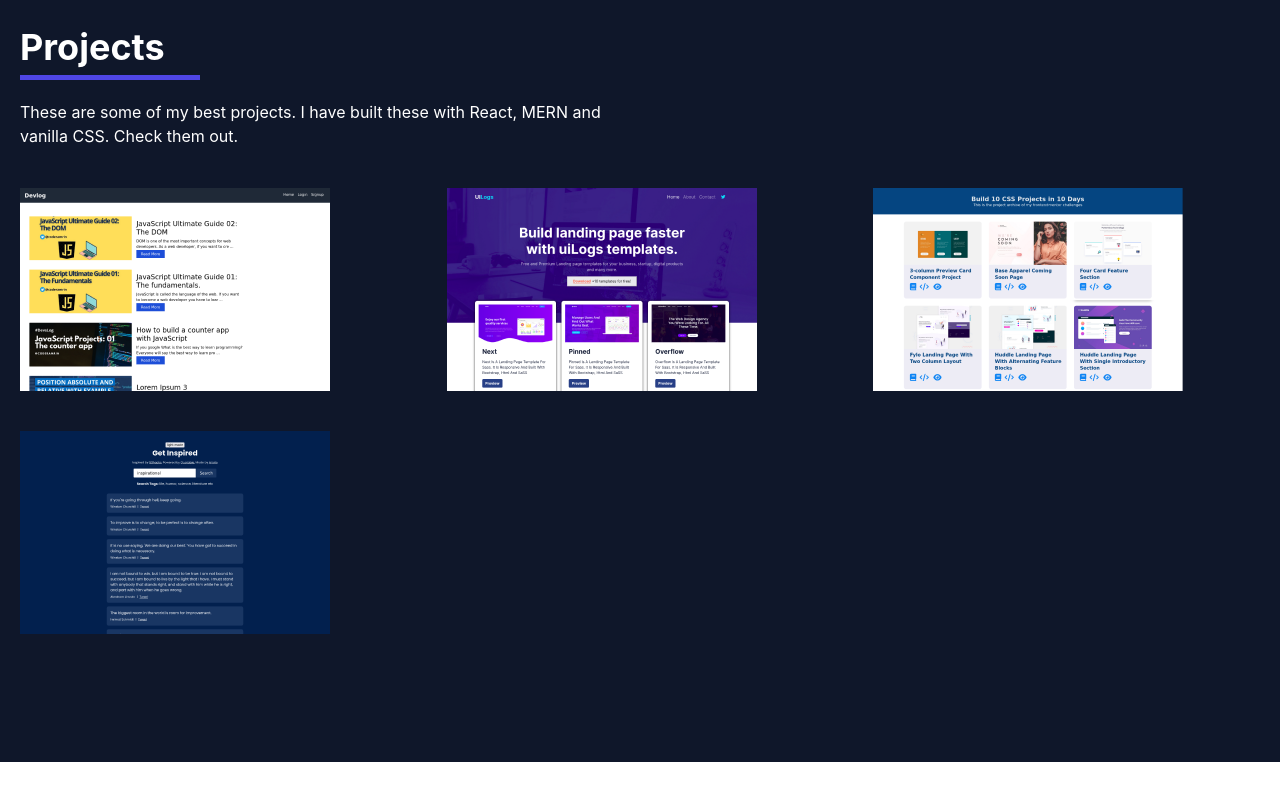
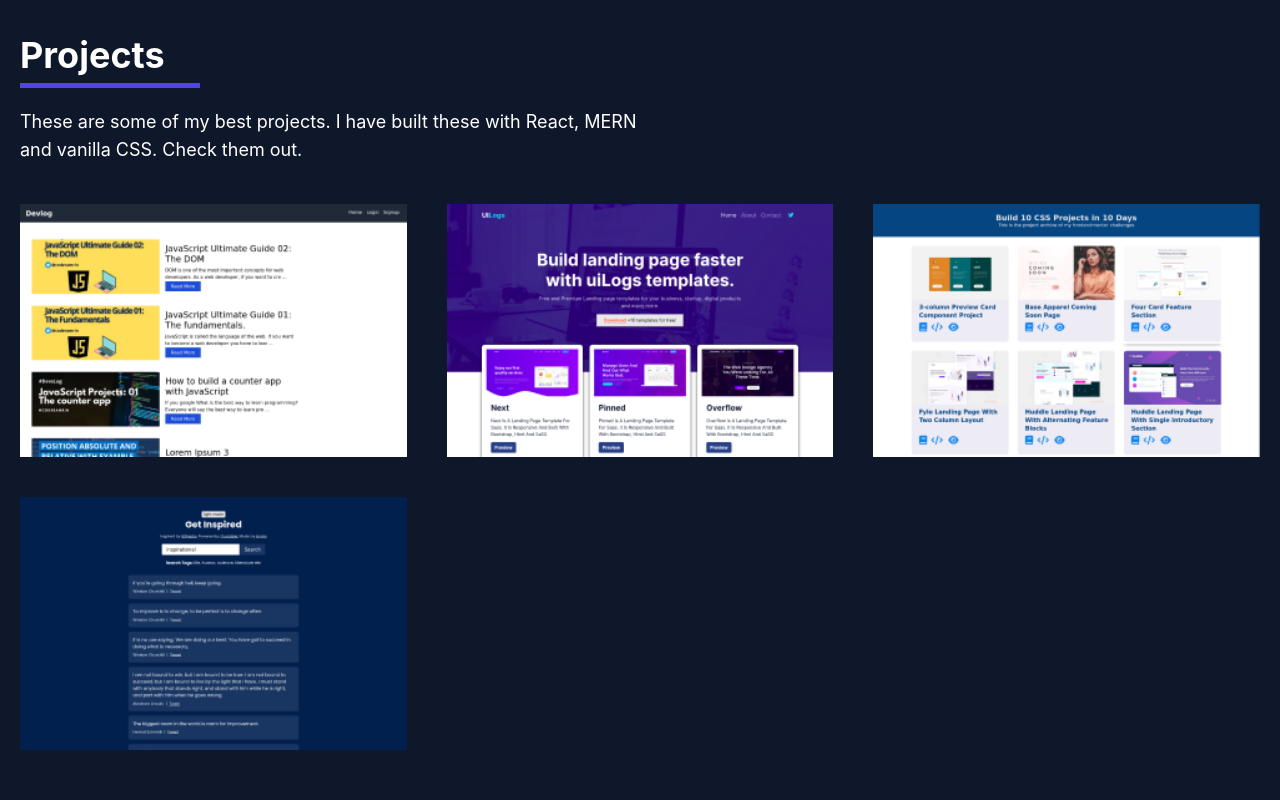
Before and after one commit to Fhasaj/Personal-Webiste, a React (Create React App) app: page / in a window 1280 px wide. Shown: the part 1462-2262 px from the top of the page. Before the commit the page ends 2224 px from the top, so only its background shows below. Built offline with nearby package versions, Linux system fonts and the light colour scheme.

Commit message:
FIX - .css files + projects.js

```diff
--- a/src/App.css
+++ b/src/App.css
@@ -2,48 +2,16 @@
 @tailwind components;
 @tailwind utilities;
 
-.App {
-  text-align: center;
+html {
+    scroll-behavior: smooth;
 }
 
-.App-logo {
-  height: 40vmin;
-  pointer-events: none;
+body {
+    @apply text-lg
 }
 
-@media (prefers-reduced-motion: no-preference) {
-  .App-logo {
-    animation: App-logo-spin infinite 20s linear;
-  }
-}
-
-.App-header {
-  background-color: #282c34;
-  min-height: 100vh;
-  display: flex;
-  flex-direction: column;
-  align-items: center;
-  justify-content: center;
-  font-size: calc(10px + 2vmin);
-  color: white;
-}
-
-.App-link {
-  color: #61dafb;
-}
-
-@keyframes App-logo-spin {
-  from {
-    transform: rotate(0deg);
-  }
-  to {
-    transform: rotate(360deg);
-  }
-}
-/* hero */
-h1 {
-  font-family: 'Pacifico', cursive;
-  line-height: 1.5 !important;
+.projects img {
+    width: 100%;
 }
 
 /* color */
@@ -63,9 +31,6 @@ h1 {
     color: #7477FF;
 }
 
-.mobile-nav {
-  @apply block md:hidden fixed top-10 py-2 w-full h-full bg-gray-900 duration-500;
-}
 
 nav li a {
     @apply px-4 py-5 text-lg;
@@ -74,3 +39,14 @@ nav li a {
 nav li a:hover {
     color: #7477FF;
 }
+
+.mobile-nav {
+    @apply block md:hidden fixed top-10 py-2 w-full h-full bg-gray-900 duration-500;
+}
+
+
+/* hero */
+h1 {
+    font-family: 'Pacifico', cursive;
+    line-height: 1.5 !important;
+}
--- a/src/components/Projects.js
+++ b/src/components/Projects.js
@@ -9,7 +9,7 @@ const Projects = () => {
     {
       img: devlog,
       title: "devlog",
-      desc: " A multi author blog. Built with Node.js, MongoDB, React, Redux and Tailwind CSS ",
+      desc: " Testing Loser this is how much I can write on it. Without it leaking over  ",
       live: "https://devlogg.onrender.com/",
       code: "https://github.com/Coderamrin/devlog",
     },
@@ -85,5 +85,4 @@ const Projects = () => {
     </section>
   );
 };
-
 export default Projects;
--- a/src/index.css
+++ b/src/index.css
@@ -1,7 +1,3 @@
-@tailwind base;
-@tailwind components;
-@tailwind utilities;
-
 body {
   margin: 0;
   font-family: -apple-system, BlinkMacSystemFont, 'Segoe UI', 'Roboto', 'Oxygen',
```
Lines whose indentation alone changed are shown as unchanged.
